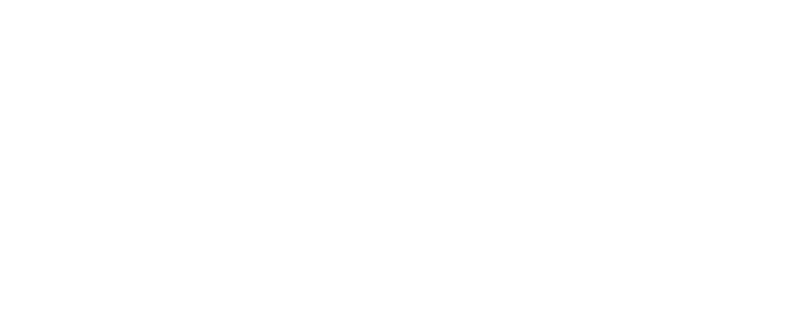
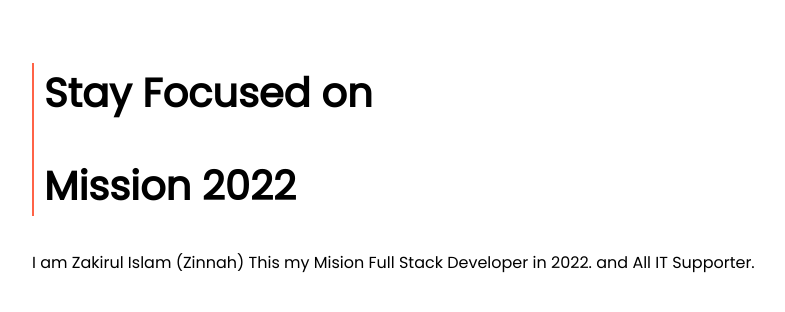
Before and after one commit to zakiruli24/first-asainment, a plain HTML site: page index.html in a window 1280 px wide. Shown: the whole page, without its empty margins (32-817 px from the left). Drawn offline with Linux system fonts and the light colour scheme.

Commit message:
added header

```diff
--- a/index.html
+++ b/index.html
@@ -5,12 +5,20 @@
     <meta http-equiv="X-UA-Compatible" content="IE=edge">
     <meta name="viewport" content="width=device-width, initial-scale=1.0">
     <title>My First Project</title>
+    <link href="https://fonts.googleapis.com/css?family=Poppins&display=swap" rel="stylesheet">
+    <link rel="stylesheet" href="style.css">
 </head>
 <body>
     <section id="header-section">
-        <div fs-fd></div>
+        <div class="half-sec">
+            <div class="header-title">
+                <h1>Stay Focused on</h1>
+                <h1><span>Mission 2022</span></h1>
+            </div>
+            <p>I am Zakirul Islam (Zinnah) This my Mision Full Stack Developer in 2022. and All IT Supporter. </p>
+        </div>
 
-        <div fs-sd></div>
+        <div class="half-sec"></div>
     </section>
 </body>
 </html>
--- a/style.css
+++ b/style.css
@@ -0,0 +1,20 @@
+body{
+    margin: 0 auto;
+    font-family: 'Poppins', sans-serif;
+    width: 90%;
+}
+h1{
+    font-size: 40px;
+    padding-left: 10px;
+}
+.header-title{
+    border-left: 2px solid;
+    border-color: tomato;
+}
+
+#header-section{
+    padding-top: 30px;
+}
+.head-title{
+    color: pink;
+}
```
